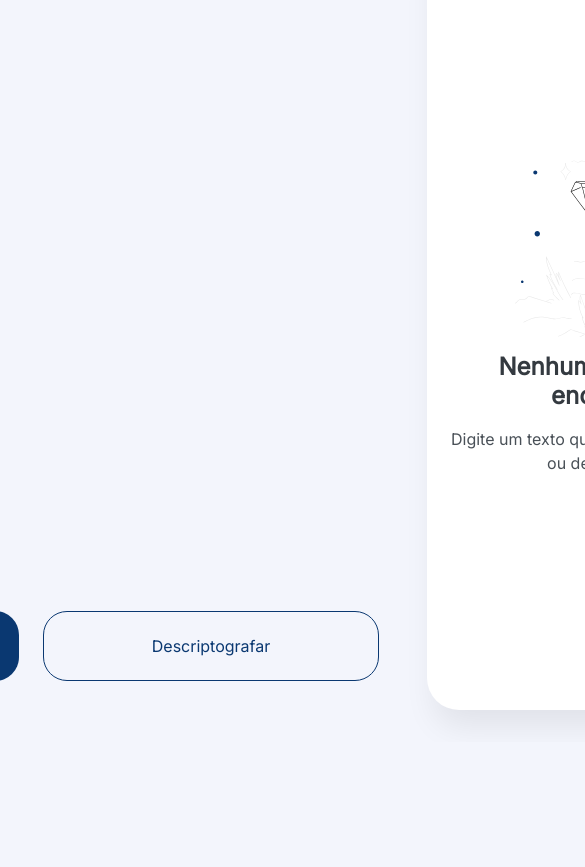
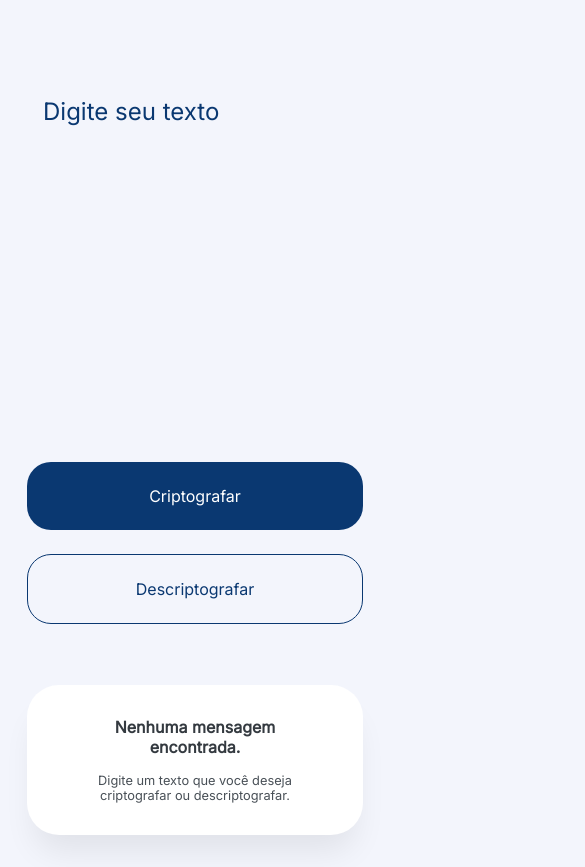
Before and after one commit to carolinecobucci/decodificador, a plain HTML site: page index.html in a window 390 px wide. Shown: the part 102-969 px from the top of the page, 585 px wide, since content can reach past the window. Before the commit the page ends 844 px from the top, so only its background shows below. Drawn offline with Linux system fonts and the light colour scheme.

Commit message:
added media queries

```diff
--- a/style.css
+++ b/style.css
@@ -213,3 +213,99 @@ body {
 #descripto-btn:hover {
   background-color: #eff1fa;
 }
+
+@media only screen and (max-width: 1280px) {
+  body {
+    height: auto;
+  }
+
+  #app {
+    flex-direction: column;
+    margin-right: 0;
+    height: auto;
+  }
+
+  .input-container {
+    justify-content: center;
+    align-items: center;
+    margin-bottom: 0;
+  }
+
+  .ilustration {
+    display: none;
+  }
+
+  .title {
+    margin-top: 1rem;
+  }
+
+  .output-container {
+    margin-left: 0;
+  }
+
+  #output-text {
+    width: 40rem;
+    height: 20rem;
+  }
+
+  #copy-btn {
+    width: 40rem;
+  }
+}
+
+@media only screen and (max-width: 740px) {
+  body {
+    height: auto;
+  }
+
+  #app {
+    flex-direction: column;
+    justify-content: center;
+    margin-right: 0;
+    height: auto;
+  }
+
+  .input-container {
+    justify-content: center;
+    align-items: center;
+    margin-bottom: 0;
+  }
+
+  .buttons-container {
+    flex-direction: column;
+  }
+
+  .ilustration {
+    display: none;
+  }
+
+  .title {
+    font-size: 1rem;
+    margin-top: 1rem;
+    width: 14rem;
+    line-height: normal;
+  }
+
+  .subtitle {
+    font-size: 0.8rem;
+    line-height: normal;
+    width: 14rem;
+  }
+
+  .output-container {
+    margin-left: 0;
+  }
+
+  #input-text {
+    width: 20rem;
+  }
+
+  #output-text {
+    width: 16rem;
+    height: 20rem;
+  }
+
+  #copy-btn {
+    width: 17rem;
+  }
+}
```
